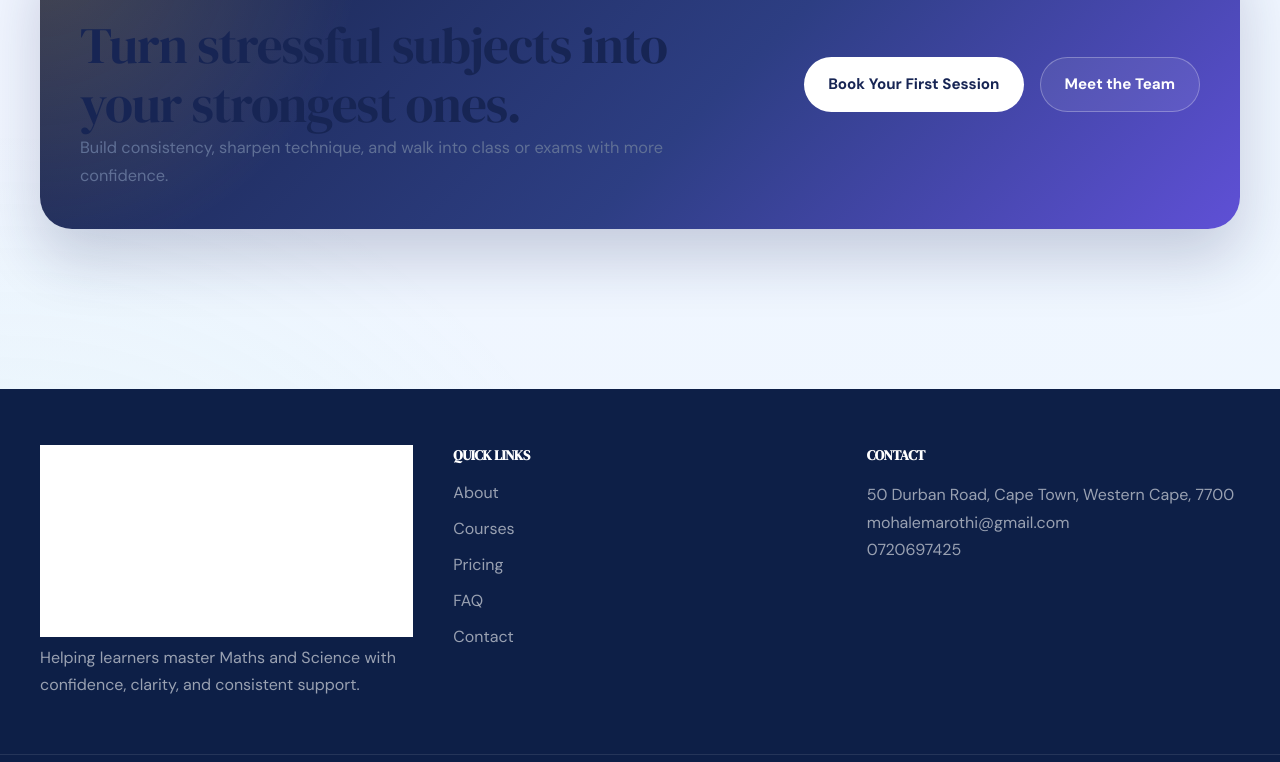
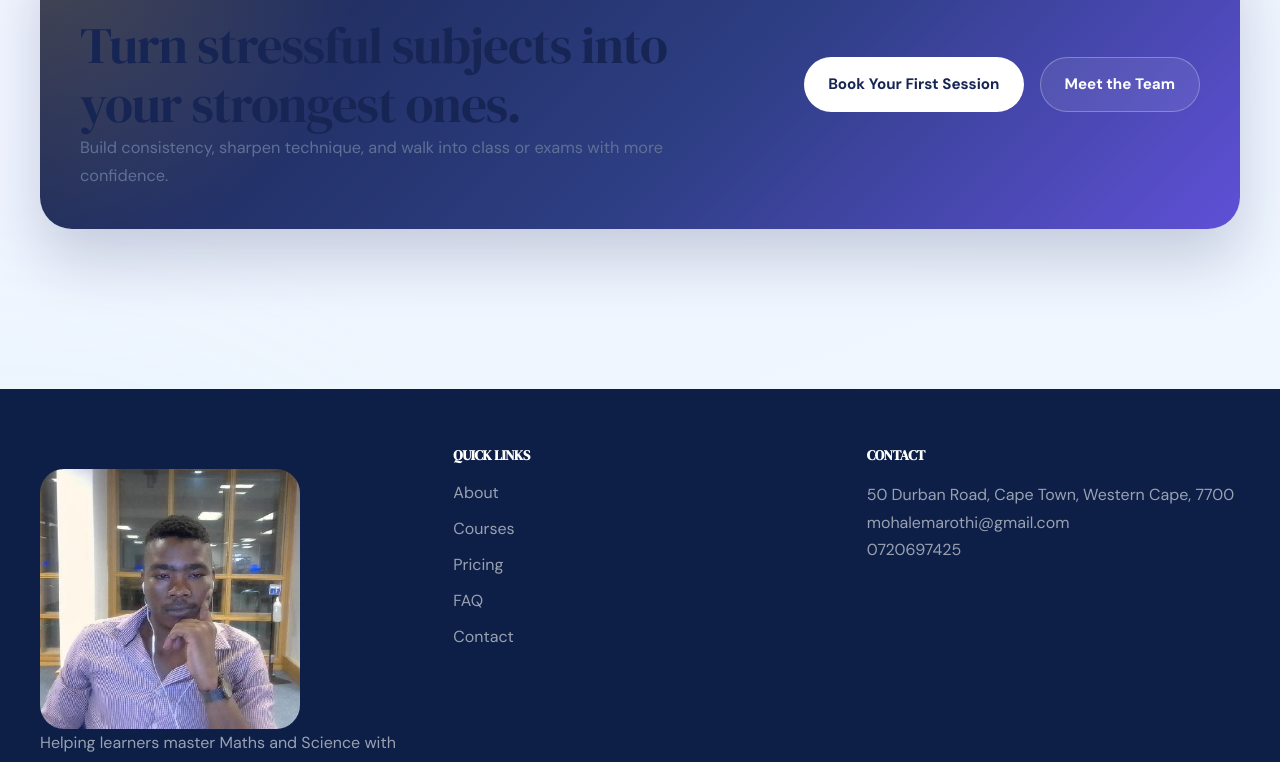
Before and after one commit to Marothi-Mohale/Perfect-Tutorials, a Next.js app in the folder perfect-tutorials/apps/web/: page / in a window 1280 px wide. Shown: the part 2006-2768 px from the top of the page. Built offline with nearby package versions, Linux system fonts and the light colour scheme; no server answers.

Commit message:
changed footer logo

```diff
--- a/perfect-tutorials/apps/web/components/layout/footer.tsx
+++ b/perfect-tutorials/apps/web/components/layout/footer.tsx
@@ -1,14 +1,18 @@
+import Image from "next/image";
 import Link from "next/link";
-import { BrandLogo } from "./brand-logo";
 
 export function Footer() {
   return (
     <footer className="footer-theme mt-16">
       <div className="page-shell grid gap-10 py-14 md:grid-cols-3">
         <div>
-          <BrandLogo
-            className="inline-flex"
-            imageClassName="h-12 w-auto brightness-0 invert"
+          <Image
+            src="/CEO.jpg"
+            alt="Perfect Tutorials founder portrait"
+            width={460}
+            height={460}
+            sizes="(min-width: 768px) 22rem, 100vw"
+            className="mt-6 h-auto w-full max-w-[260px] rounded-[1.5rem] object-cover"
           />
           <p className="mt-4">
             Helping learners master Maths and Science with confidence, clarity,
```
Also changed, not shown: perfect-tutorials/apps/web/public/CEO.jpg (added).
